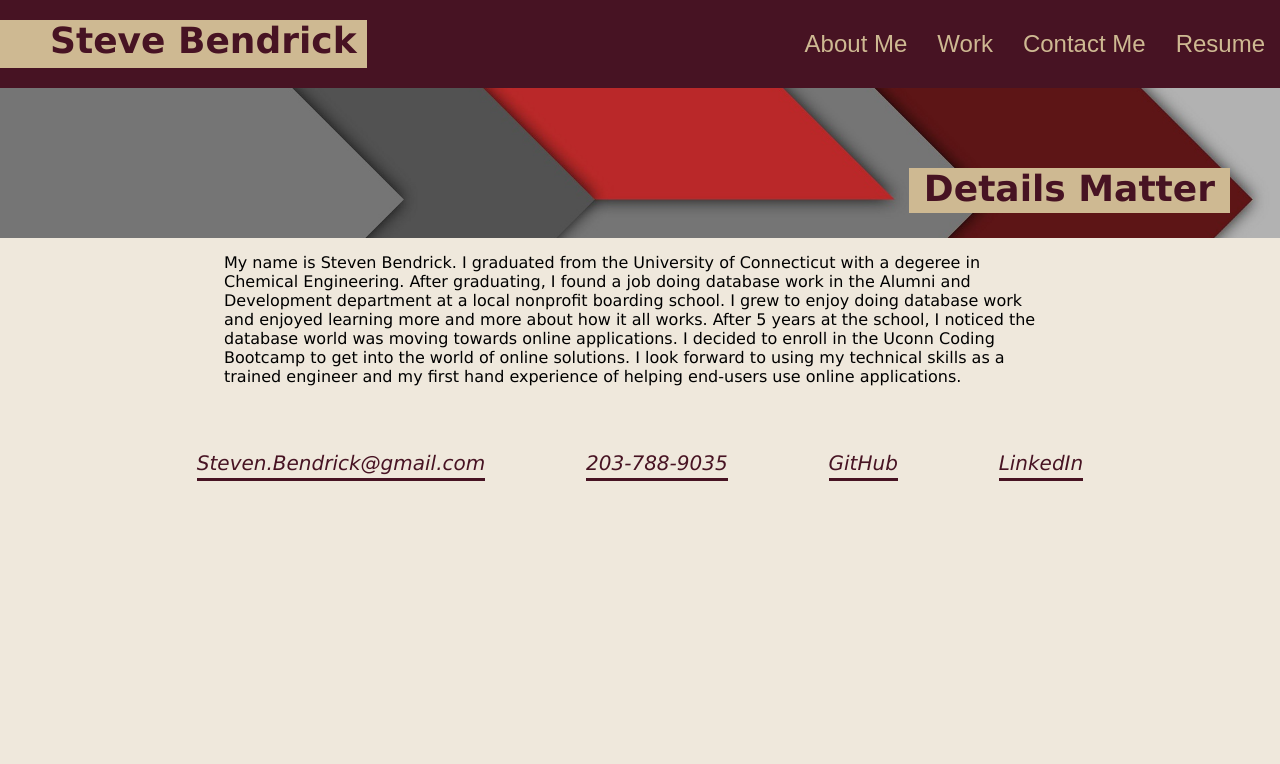
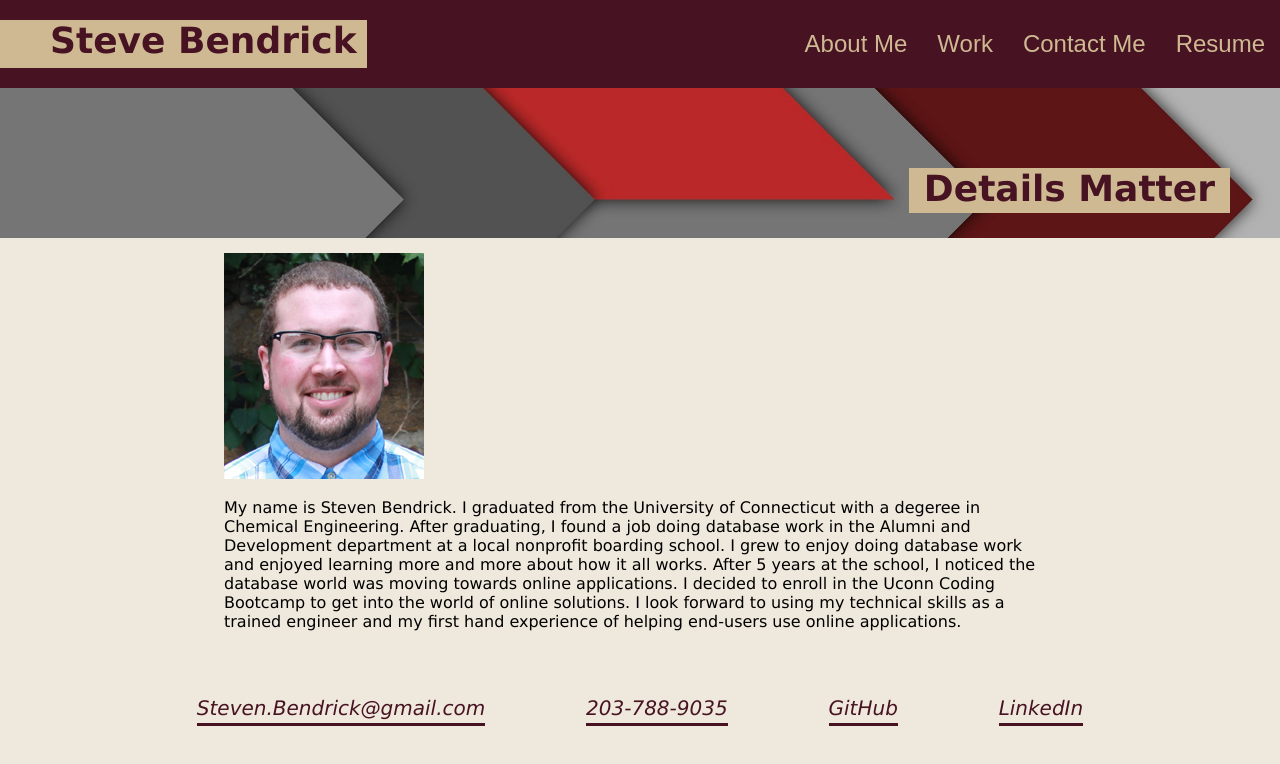
Before and after one commit to SteveB29/react-portfolio, a React (Create React App) app: page / in a window 1280 px wide. Shown: the top 764 px of the page. Built offline with nearby package versions, Linux system fonts and the light colour scheme.

Commit message:
Added headshot to about me

```diff
--- a/src/components/About/index.js
+++ b/src/components/About/index.js
@@ -3,6 +3,7 @@ import React from "react";
 function About() {
   return (
     <section id="about-me" className="about-me">
+      <img src='/images/headshot.jpg' />
       <p>
         My name is Steven Bendrick. I graduated from the University of Connecticut with a degeree in Chemical Engineering.
         After graduating, I found a job doing database work in the Alumni and Development department at a local nonprofit boarding school.
--- a/src/index.css
+++ b/src/index.css
@@ -121,11 +121,12 @@ footer address ul li a {
 /* Content styling start*/
 
 .about-me {
-  display: flex;
-  flex-wrap: wrap;
-  justify-content: space-between;
   margin: 0 auto 15px auto;
   width: 65%;
+}
+
+.about-me img {
+  margin-bottom: 15px;
 }
 
 .work {
```
Also changed, not shown: public/images/headshot.jpg (added).
